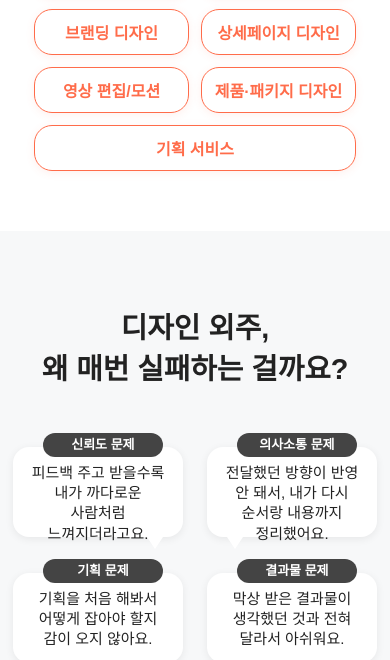
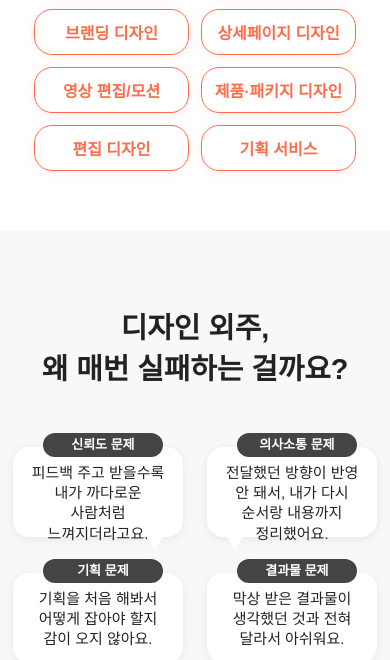
Before and after one commit to entjiny/skillnau-landing, a plain HTML site: page index.html in a window 390 px wide. Shown: the part 1130-1790 px from the top of the page. Drawn offline with Linux system fonts and the light colour scheme; a web font is replaced by a local one.

Commit message:
디자인 종류 버튼 추가

```diff
--- a/index.html
+++ b/index.html
@@ -132,6 +132,7 @@
           <button>상세페이지 디자인</button>
           <button>영상 편집/모션</button>
           <button>제품·패키지 디자인</button>
+          <button>편집 디자인</button>
           <button>기획 서비스</button>
         </div>
       </div>
--- a/style.css
+++ b/style.css
@@ -1406,9 +1406,9 @@ html {
     padding: 10px;
     box-sizing: border-box;
   }
-  .design-types-list button:last-child {
+ /* .design-types-list button:last-child {
     grid-column: 1 / 3;
-  }
+  }*/
   .design-types-section {
     padding-left: 34px;
     padding-right: 34px;
```
